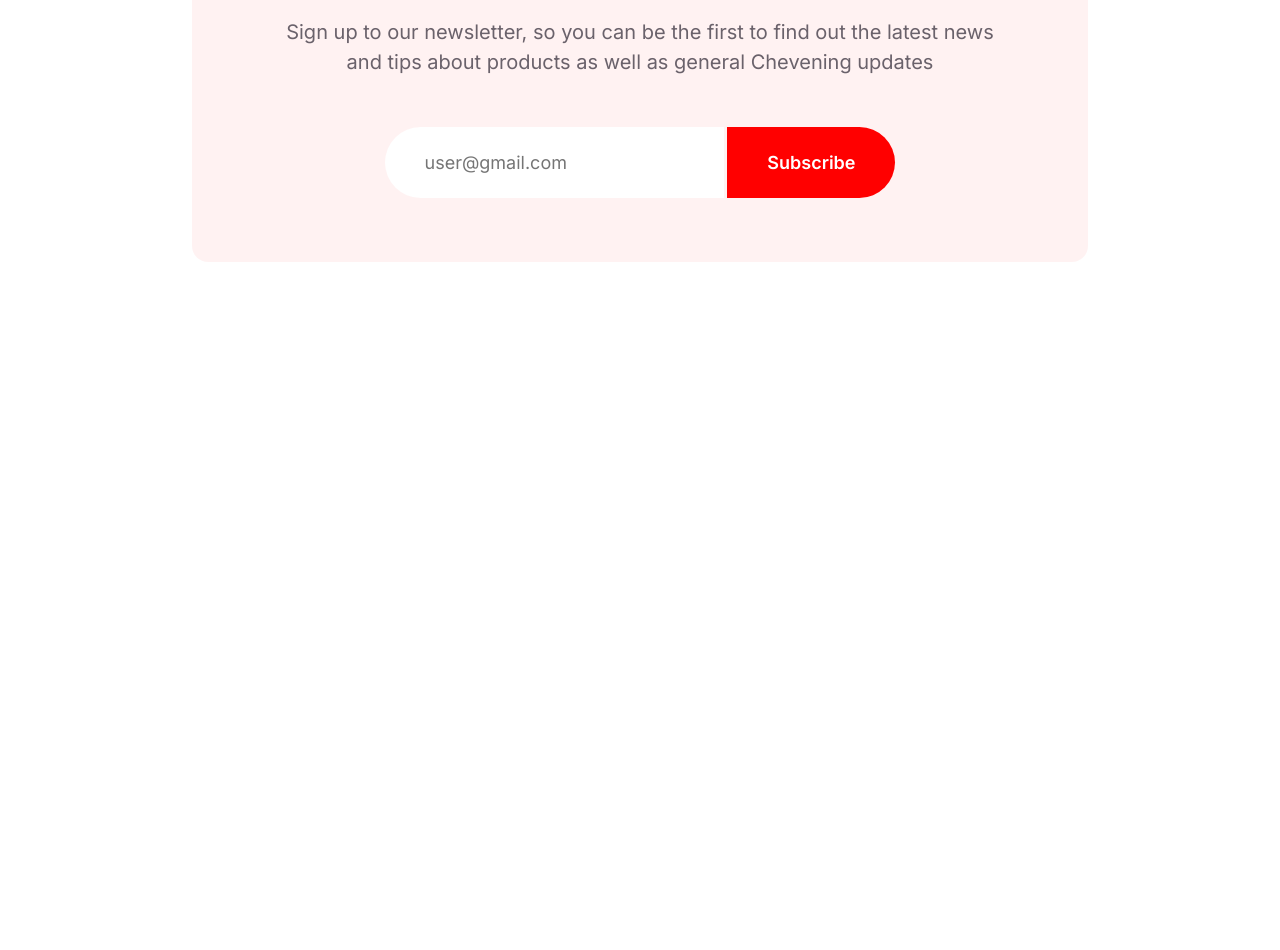
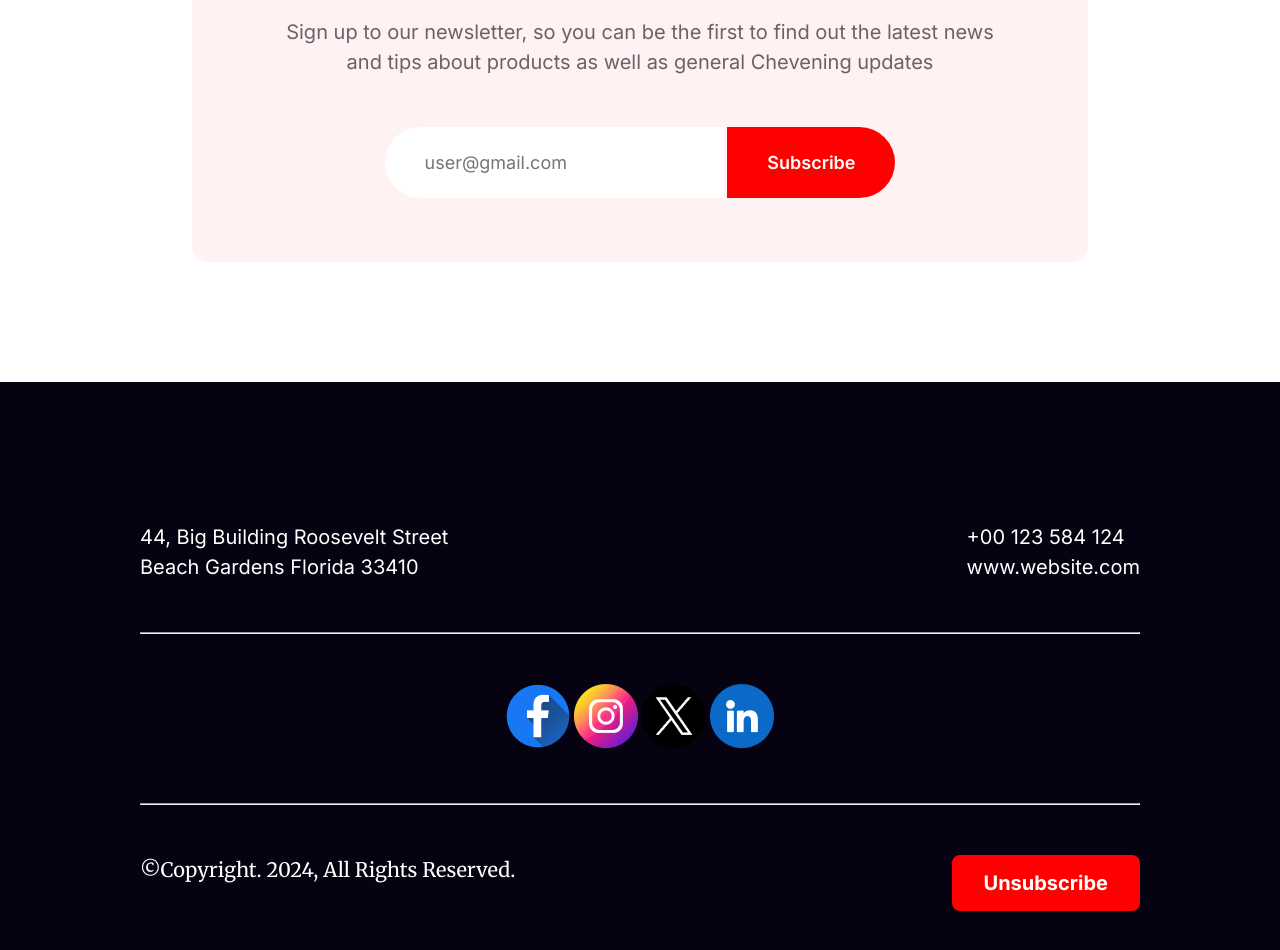
Before and after one commit to abunaim5/new-year-mission, a plain HTML site: page index.html in a window 1280 px wide. Shown: the part 6748-7698 px from the top of the page. Before the commit the page ends 7026 px from the top, so only its background shows below. Drawn offline with Linux system fonts and the light colour scheme.

Commit message:
added footer section

```diff
--- a/index.html
+++ b/index.html
@@ -165,7 +165,30 @@
             </div>
         </section>
     </main>
+    <!-- Footer section start -->
     <footer>
+        <div class="contact">
+            <div class="shop">
+                <p class="text-primary">44, Big Building Roosevelt Street <br>
+                    Beach Gardens Florida 33410</p>
+            </div>
+            <div class="contact-info">
+                <p>+00 123 584 124</p>
+                <p>www.website.com</p>
+            </div>
+        </div>
+        <hr>
+        <div class="social-icons">
+            <img src="images/icons/Facebook.png" alt="facebook icon">
+            <img src="images/icons/Instagram.png" alt="instagram icon">
+            <img src="images/icons/Twitter.png" alt="twitter icon">
+            <img src="images/icons/Linkedin.png" alt="linkedin icon">
+        </div>
+        <hr>
+        <div class="copyright">
+            <p>&copy;Copyright. 2024, All Rights Reserved.</p>
+            <button class="btn-primary">Unsubscribe</button>
+        </div>
 
     </footer>
 </body>
--- a/styles/style.css
+++ b/styles/style.css
@@ -25,7 +25,7 @@ span {
     background-color: #FFF;
 }
 
-.text-primary {
+.text-primary, .contact-info p, .copyright {
     color: rgba(7, 2, 17, 0.60);
     font-family: Inter;
     font-size: 20px;
@@ -259,9 +259,13 @@ span {
     background-position: center right, bottom;
 }
 
-.holiday-container .holiday-contents {}
+.holiday-container .holiday-contents {
+    /* padding: 60px; */
+}
 
-.holiday-container .holiday-contents .holiday-texts {}
+.holiday-container .holiday-contents .holiday-texts {
+    /* margin: 60px; */
+}
 
 .holiday-container .holiday-contents .holiday-texts .holiday-title,
 .portfolio-title {
@@ -392,3 +396,36 @@ span {
     cursor: pointer;
     margin: 0;
 }
+
+/* Footer section styles */
+footer{
+    background-color: #070211;
+    padding: 140px;
+    margin-top: 120px;
+}
+
+.contact{
+    display:flex;
+    justify-content: space-between;
+    margin: 0 0 50px 0;
+
+}
+.contact p , .copyright p{
+    color:#FFF
+}
+
+.contact .contact-info p{}
+
+.social-icons{
+    text-align:center;
+    margin: 0 0 50px;
+}
+
+.copyright{
+    display:flex;
+    justify-content: space-between;
+}
+hr{
+    margin: 0 0 50px;
+    color: 1px solid rgba(255, 255, 255, 0.15);
+}
```
